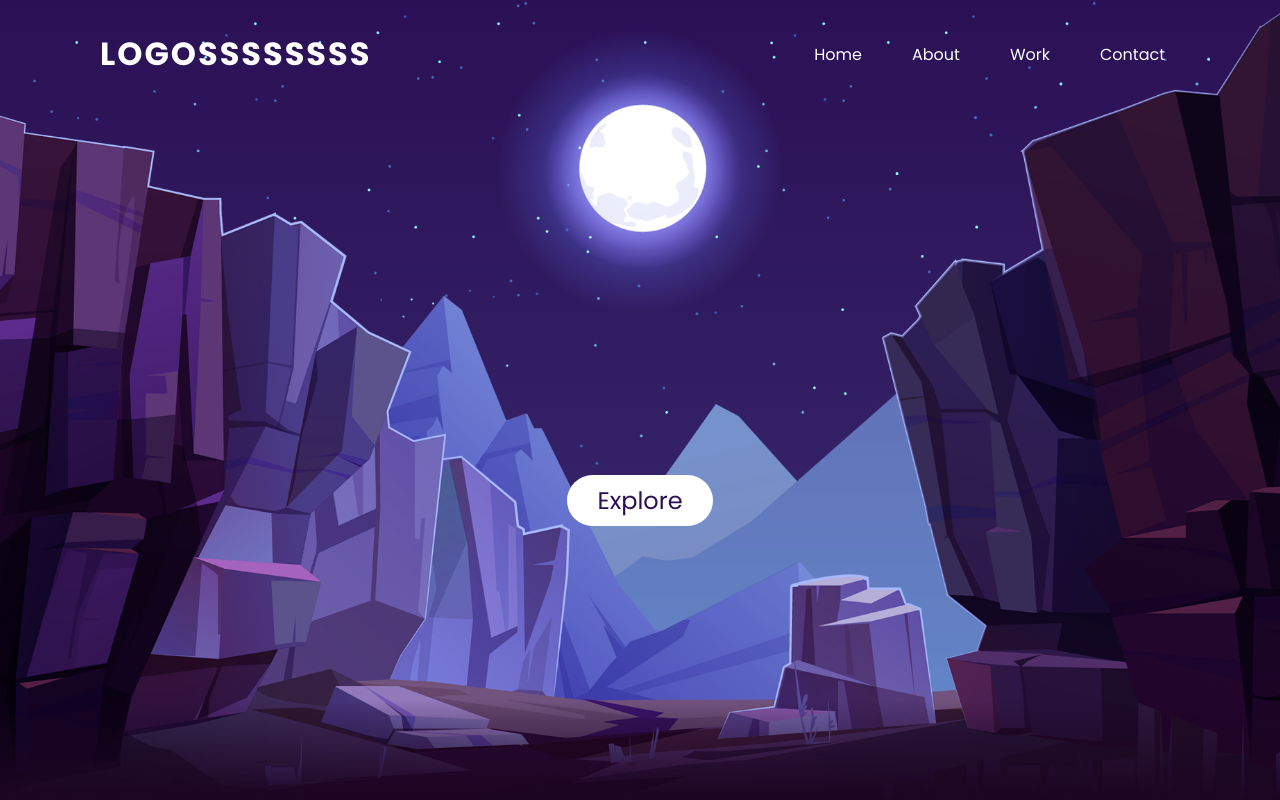
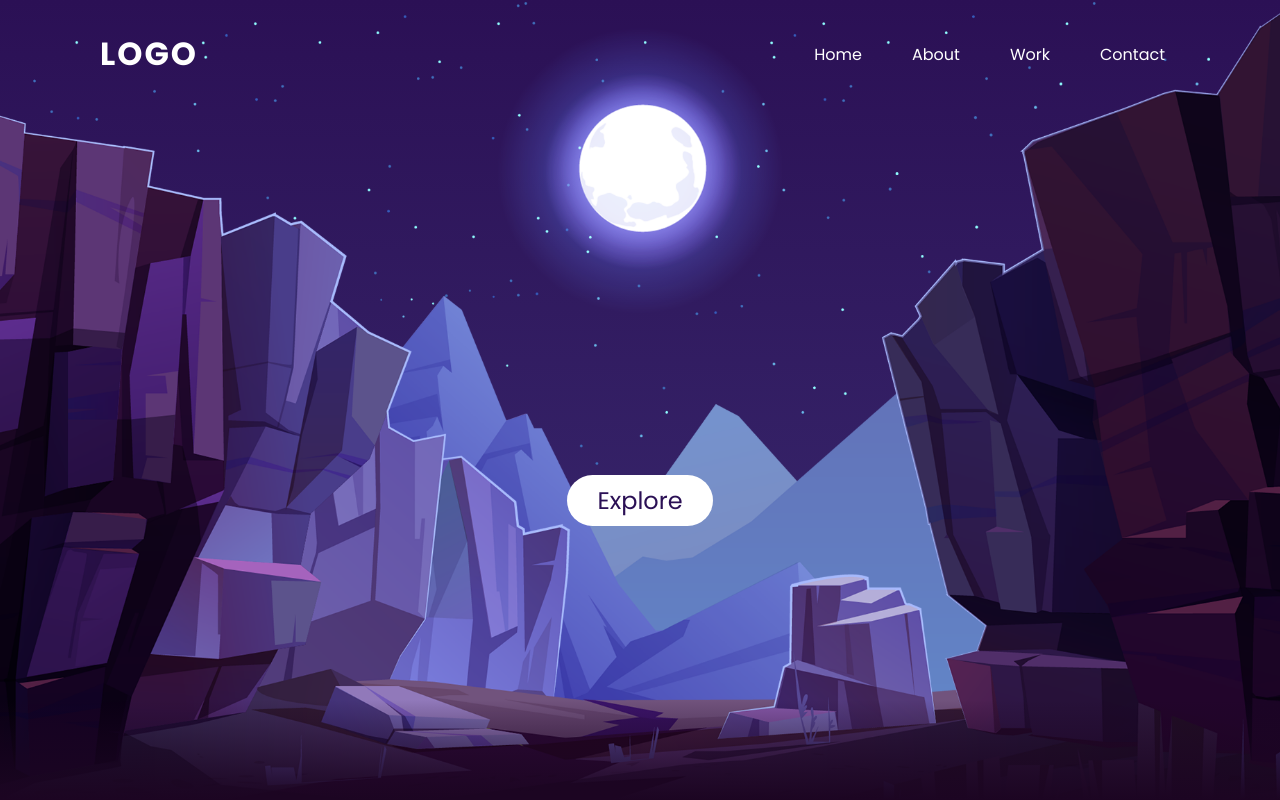
Before and after one commit to Genius-3080/parallax, a plain HTML site: page index.html in a window 1280 px wide. Shown: the top 800 px of the page. Drawn offline with Linux system fonts and the light colour scheme.

Commit message:
p-website

```diff
--- a/index.html
+++ b/index.html
@@ -10,7 +10,7 @@
 <body>
 
     <header>
-        <a href="#" class="logo">Logossssssss</a>
+        <a href="#" class="logo">Logo</a>
         <ul>
             <li><a href="#">Home</a></li>
             <li><a href="#">About</a></li>
```
